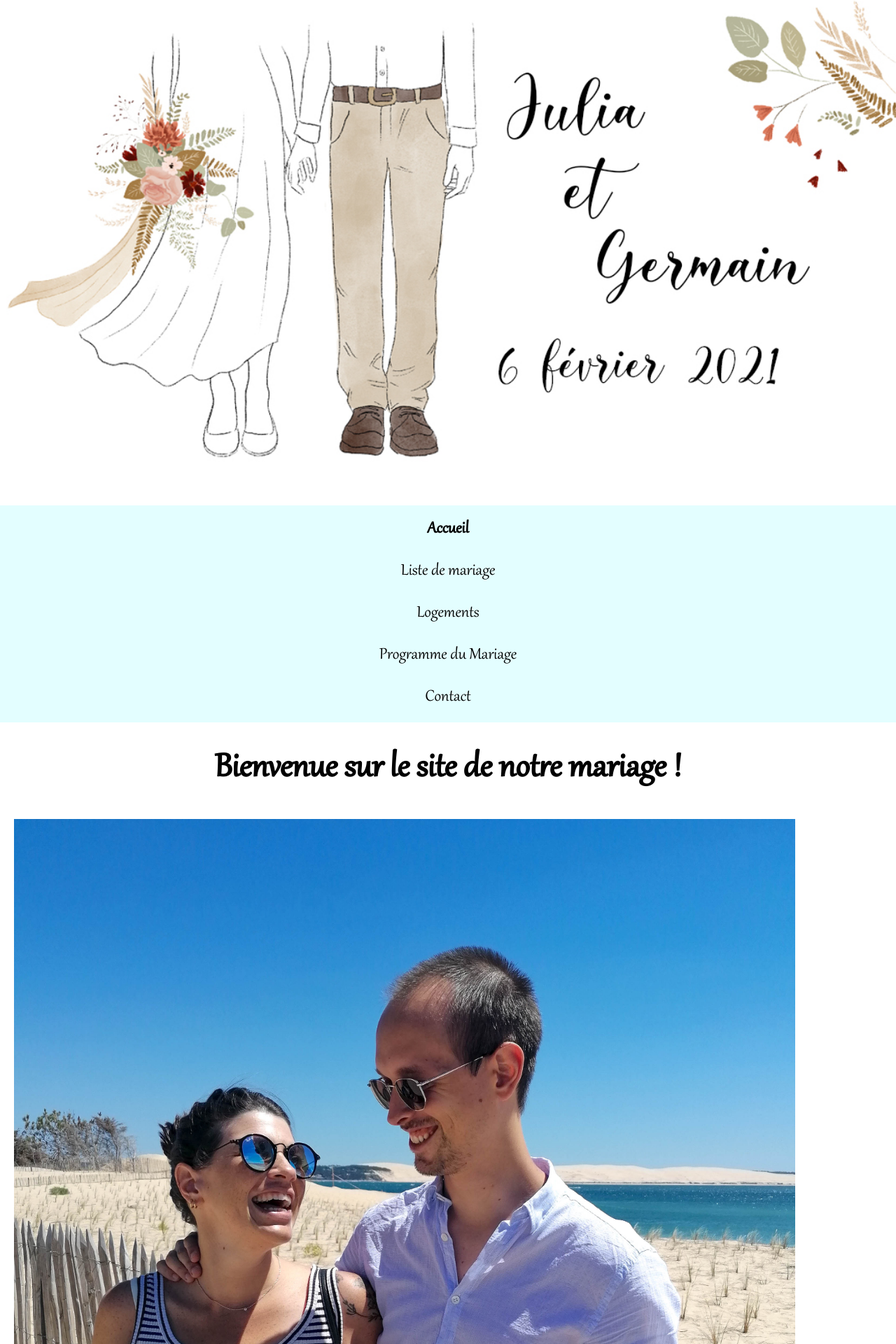
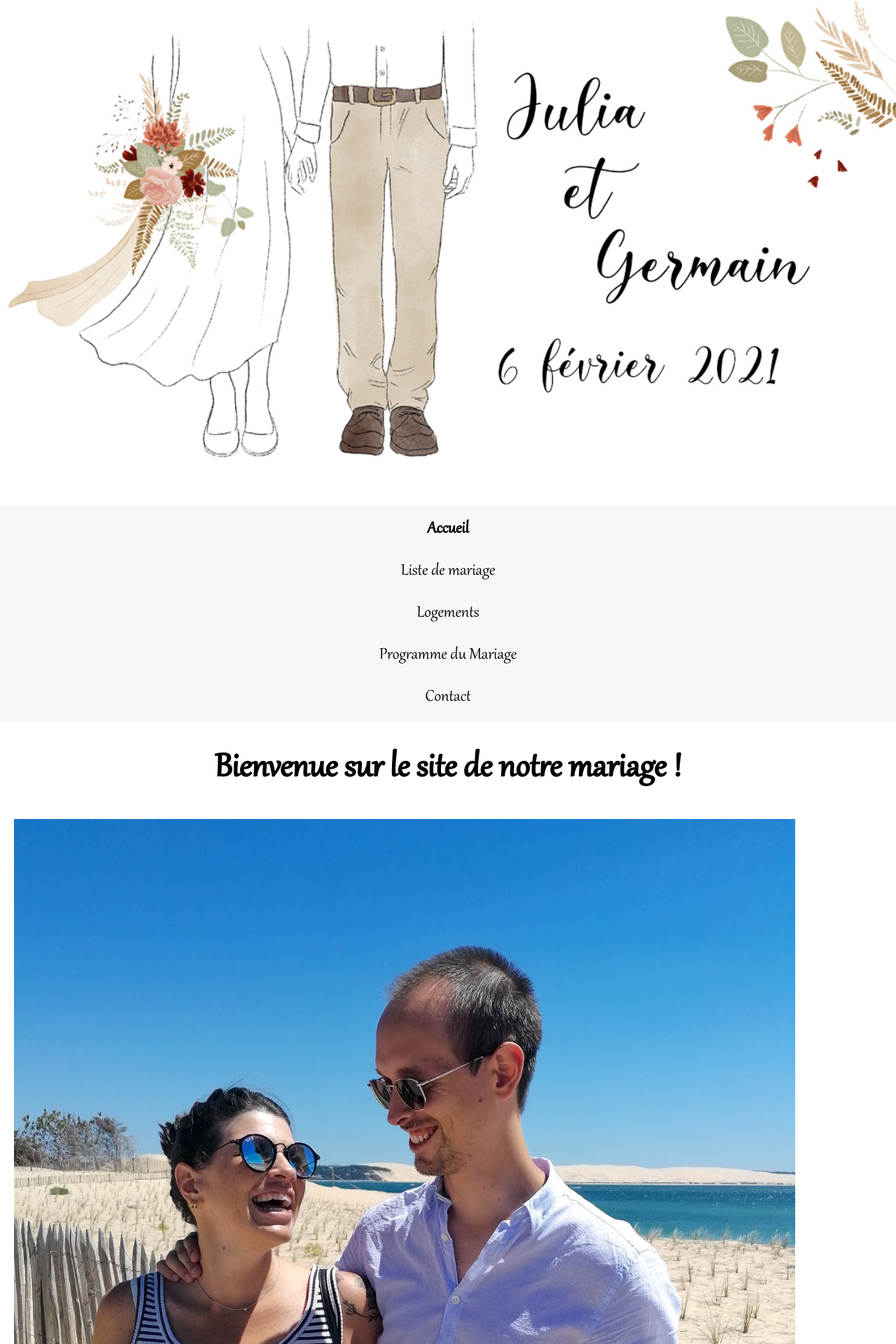
Before and after one commit to Germinal-A/Site-du-Mariage-de-Julia-et-Germain, a Jekyll site: the page built from index.md, in a window 1280 px wide. Shown: the top 1920 px of the page at 70% size. Built offline with Jekyll 4.4.1, drawn with Linux system fonts in a browser that asks for light colours.

Commit message:
Update main.scss

```diff
--- a/_sass/main.scss
+++ b/_sass/main.scss
@@ -58,7 +58,7 @@ header {
 nav {
   border-top: 0px solid black;
   border-bottom: 0px solid black;
-  background-color: #e3feff;
+  background-color: #f7f7f7;
   padding: 0px;
   font-size: 1.2em;
   ul {
```
